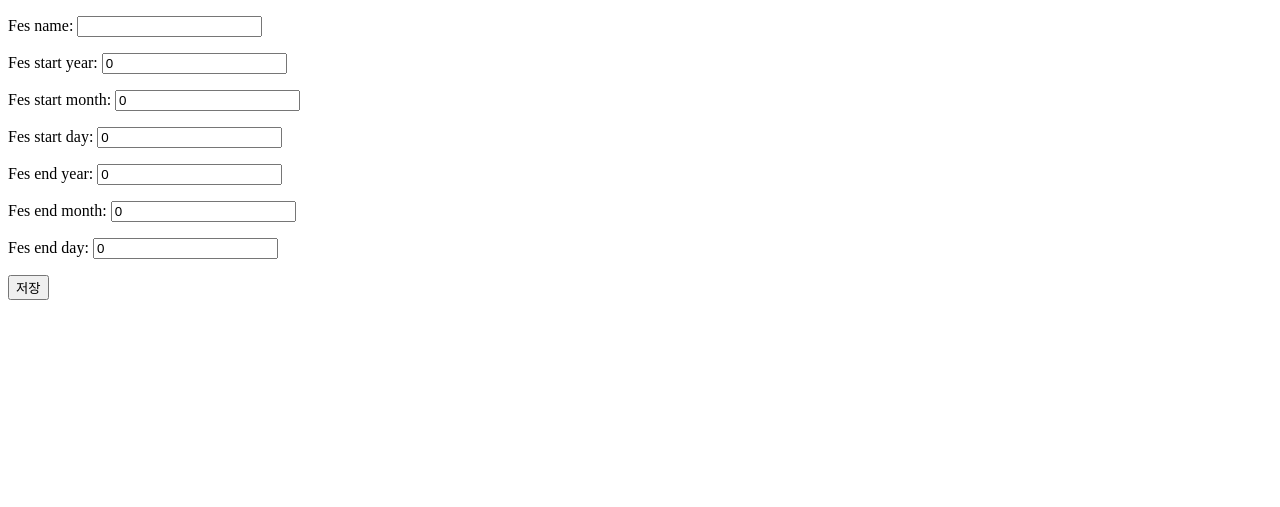
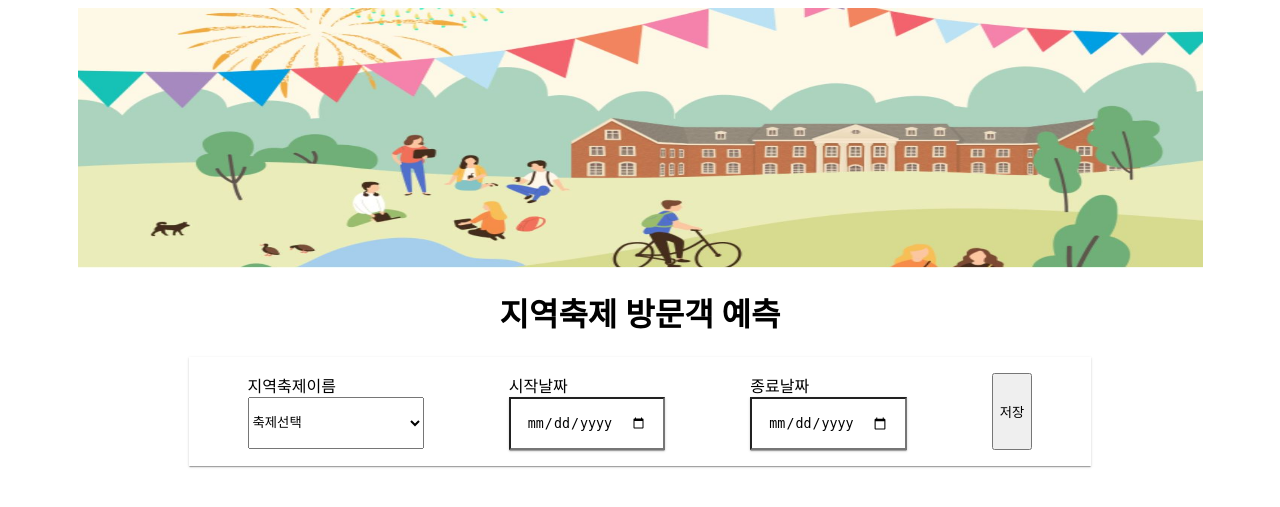
Before and after one commit to YijiBae/festival_visitor, a Django app: page / in a window 1280 px wide. Shown: the top 507 px of the page. Run offline with Django 3.2, Linux system fonts and the light colour scheme.

Commit message:
improve UI in select_page

```diff
--- /dev/null
+++ b/web/fes_visitor/static/css/select_page.css
@@ -0,0 +1,30 @@
+.outer_box {
+    display: flex;
+    flex-direction: column;
+    width: 100%;
+    align-items: center;
+    justify-content: center;
+}
+
+.select_box{
+    display: flex;
+    flex-direction: row;
+    justify-content: space-around;
+    width: 870px;
+    padding: 16px;
+    box-shadow: 0 2px 1px -1px rgba(0,0,0,.2), 0 1px 1px 0 rgba(0,0,0,.14), 0 1px 3px 0 rgba(0,0,0,.12);
+}
+
+.festival_name{
+    display: flex;
+    flex-direction: row;
+    padding: 16px;
+    box-shadow: 0 2px 1px -1px rgba(0,0,0,.2), 0 1px 1px 0 rgba(0,0,0,.14), 0 1px 3px 0 rgba(0,0,0,.12);
+}
+
+.select_date{
+    display: flex;
+    flex-direction: row;
+    padding: 16px;
+    box-shadow: 0 2px 1px -1px rgba(0,0,0,.2), 0 1px 1px 0 rgba(0,0,0,.14), 0 1px 3px 0 rgba(0,0,0,.12);
+}
--- a/web/fes_visitor/templates/select_page.html
+++ b/web/fes_visitor/templates/select_page.html
@@ -1,15 +1,40 @@
+{% load static %}
 <!DOCTYPE html>
 <html lang= 'en'>
     <head>
         <meta charset = "UTF-8">
         <title>select_option</title>
+        <link rel="stylesheet" href="{% static 'css/select_page.css' %}">
     </head>
     <body>
-
+    <div class = "outer_box">
         <form method="POST">
             {% csrf_token %}
-            {{ form.as_p }}
-            <button type="submit" class ="btn btn-primary">  저장 </button>
+            <div class = "outer_box">
+                <img src = "{% static 'background.JPG' %}" width="1125" height="260">
+                <h1>지역축제 방문객 예측</h1>
+                <div class = "select_box">
+                    <div>
+                    지역축제이름  <br>
+                        <select name="fes_name" style="width:176px;height:52px;">
+                            <option value="">축제선택</option>
+                            <option value="광안리어방축제">광안리어방축제</option>
+                            <option value="강경젓갈축제">강경젓갈축제</option>
+                            <option value="기타">기타</option>
+                        </select>
+                    </div>
+                    <div>
+                    시작날짜
+                    <input class = "select_date" type='date' name='start_date'/>
+                    </div>
+                    <div>
+                      종료날짜
+                     <input class = "select_date" type='date' name='end_date'/>
+                    </div>
+
+                    <button type="submit" class ="btn btn-primary">  저장 </button>
+                </div>
+            </div>
         </form>
     </body>
 </html>
--- a/web/fes_visitor/views.py
+++ b/web/fes_visitor/views.py
@@ -414,66 +414,75 @@ def select_page(request):
     if request.method == "POST":
         form = Form(request.POST)
         # form의 내용이 유효하다면 DB에 저장한다.
-        if form.is_valid():
-            options = Option.objects.all()
-            results= Results.objects.all()
-            for option in options:
-                option.delete()
-            for result in results:
-                result.delete()
+        options = Option.objects.all()
+        results= Results.objects.all()
+        for option in options:
+            option.delete()
+        for result in results:
+            result.delete()
 
-            fes_name = request.POST.get('fes_name')
-            name = form.cleaned_data['fes_name']
-            start_year = form.cleaned_data['fes_start_year']
-            start_month = form.cleaned_data['fes_start_month']
-            start_day = form.cleaned_data['fes_start_day']
-            end_year = form.cleaned_data['fes_end_year']
-            end_month = form.cleaned_data['fes_end_month']
-            end_day = form.cleaned_data['fes_end_day']
-
-            day_term = calc_day(start_year, start_month, start_day, end_year, end_month, end_day)
-            print(day_term)
-            KTX, location_code, neutral, positive = calc_else(fes_name)
-
-            infos = []
-            ## 날씨 정보 수집
-            if start_month != end_month:
-                # 2)-1 시작월을 크롤링한다. (start_month)
-                crawling_weather(location_code, start_year, start_month)
-                # 2)-2시작일부터 해당 월의 마지막까지 가져온다.
-                start_weather(infos, start_day)
-                # 2)-3 종료 월을 크롤링한다.
-                crawling_weather(location_code, start_year, end_month)
-                # 2)-4 종료 일 전까의 데이터를 가져온다.
-                end_weather(infos, end_day)
-                calc(infos)
-
-            else:
-                # 3)-1 행사 월을 크롤링한다. (start_month)
-                crawling_weather(location_code, start_year, start_month)
-                # 3)-3 시작일부터 행사 일 수까지 데이터를 크롤링한다.
-                same_weather(infos, day_term)
-                평균기온, 최고기온, 최저기온, 평균운량, 평균강수량 = calc(infos)
-
-            평균기온절대값 = avg_weather_crawling(2019, location_code, start_month, 평균기온)
-            최저기온절대값 = low_weather_crawling(2019, location_code, start_month, 최저기온)
-            최고기온절대값 = high_weather_crawling(2019, location_code, start_month, 최고기온)
-
-            test_value = df( data = {'기간': [day_term], "KTX역": [KTX],  '평균기온 절대값': [평균기온절대값], '최저기온 절대값': [최저기온절대값], '최고기온 절대값': [최고기온절대값],'평균운량': [평균운량], 'positive': [positive], 'neutral': [neutral]})
+        fes_name = request.POST.get('fes_name')
+        print(fes_name)
+        start_date = request.POST.get('start_date')
+        print(start_date)
+        end_date = request.POST.get('end_date')
 
 
-            regression_result = regression_model(test_value)
-            bass_result = bass_model(fes_name, start_year)
-            final_result = hybrid_model(regression_result, bass_result)
-            result_list = Results(total_visitor = final_result, 평균기온 = 평균기온, 최저기온 = 최저기온, 최고기온= 최고기온)
-            result_list.save()
-            form.save()
+        print(end_date)
 
-            draw_visitor(fes_name)
+        start_year = int(start_date[0:4])
+        start_month = int(start_date[5:7])
+        start_day = int(start_date[8:11])
 
-            options = Option.objects.all()
-            results= Results.objects.all()
-            return render(request, 'result_page.html' , {'options': options, 'results': results})
+        end_year = int(end_date[0:4])
+        end_month = int(end_date[5:7])
+        end_day = int(end_date[8:11])
+
+        option_list = Option(fes_name = fes_name, fes_start_year = start_year, fes_start_month = start_month, fes_start_day= start_day, fes_end_year= end_year, fes_end_month = end_month, fes_end_day = end_day)
+        option_list.save()
+
+        day_term = calc_day(start_year, start_month, start_day, end_year, end_month, end_day)
+        print(day_term)
+        KTX, location_code, neutral, positive = calc_else(fes_name)
+
+        infos = []
+        ## 날씨 정보 수집
+        if start_month != end_month:
+            # 2)-1 시작월을 크롤링한다. (start_month)
+            crawling_weather(location_code, start_year, start_month)
+            # 2)-2시작일부터 해당 월의 마지막까지 가져온다.
+            start_weather(infos, start_day)
+            # 2)-3 종료 월을 크롤링한다.
+            crawling_weather(location_code, start_year, end_month)
+            # 2)-4 종료 일 전까의 데이터를 가져온다.
+            end_weather(infos, end_day)
+            calc(infos)
+
+        else:
+            # 3)-1 행사 월을 크롤링한다. (start_month)
+            crawling_weather(location_code, start_year, start_month)
+            # 3)-3 시작일부터 행사 일 수까지 데이터를 크롤링한다.
+            same_weather(infos, day_term)
+            평균기온, 최고기온, 최저기온, 평균운량, 평균강수량 = calc(infos)
+
+        평균기온절대값 = avg_weather_crawling(2019, location_code, start_month, 평균기온)
+        최저기온절대값 = low_weather_crawling(2019, location_code, start_month, 최저기온)
+        최고기온절대값 = high_weather_crawling(2019, location_code, start_month, 최고기온)
+
+        test_value = df( data = {'기간': [day_term], "KTX역": [KTX],  '평균기온 절대값': [평균기온절대값], '최저기온 절대값': [최저기온절대값], '최고기온 절대값': [최고기온절대값],'평균운량': [평균운량], 'positive': [positive], 'neutral': [neutral]})
+
+
+        regression_result = regression_model(test_value)
+        bass_result = bass_model(fes_name, start_year)
+        final_result = hybrid_model(regression_result, bass_result)
+        result_list = Results(total_visitor = final_result, 평균기온 = 평균기온, 최저기온 = 최저기온, 최고기온= 최고기온)
+        result_list.save()
+
+        draw_visitor(fes_name)
+
+        options = Option.objects.all()
+        results= Results.objects.all()
+        return render(request, 'result_page.html' , {'options': options, 'results': results})
     else:
         print("something wrong")
         form = Form()
```
Also changed, not shown: web/db.sqlite3, web/fes_visitor/static/background.JPG (added), web/fes_visitor/static/fes_visitor.png.
